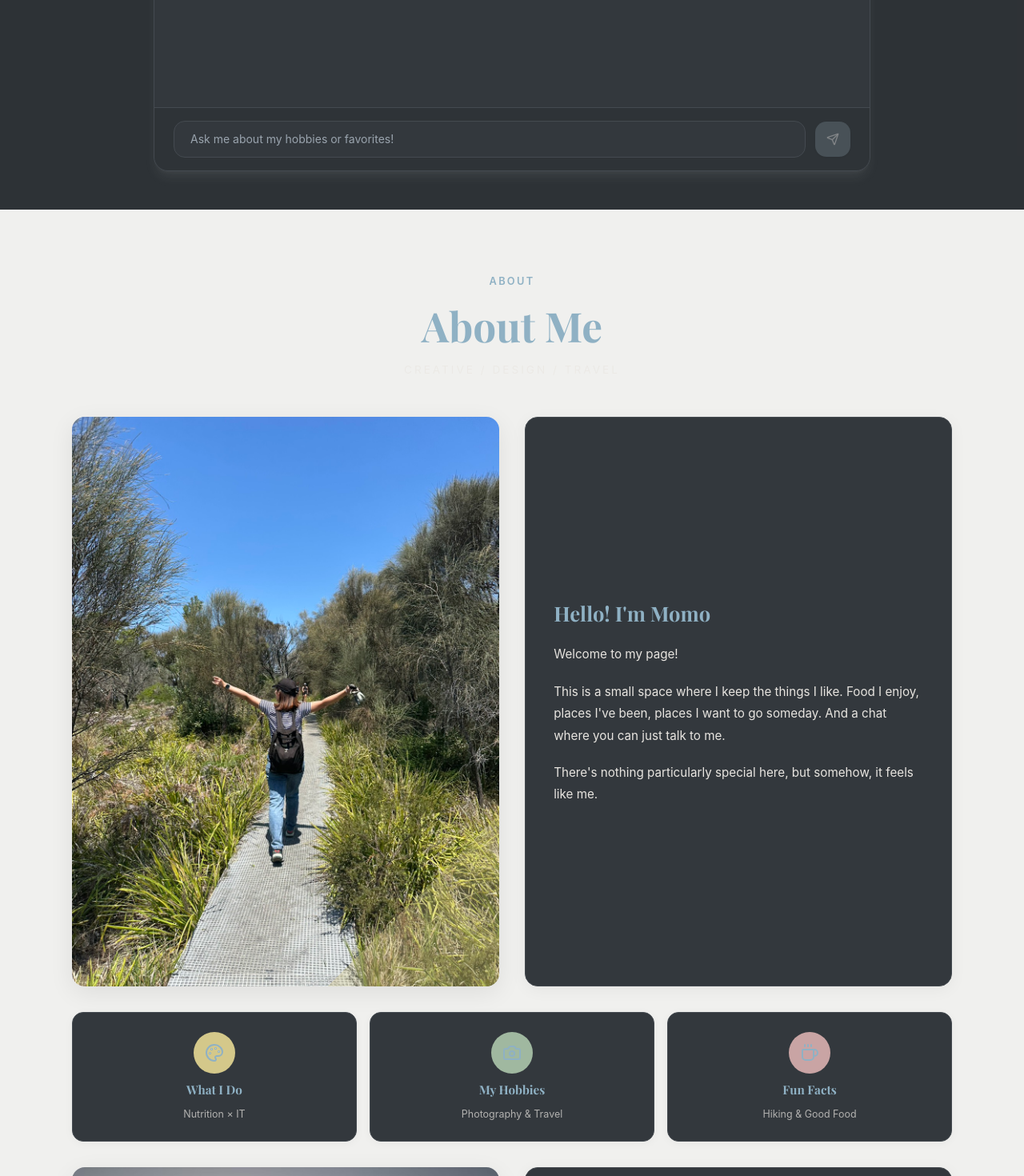
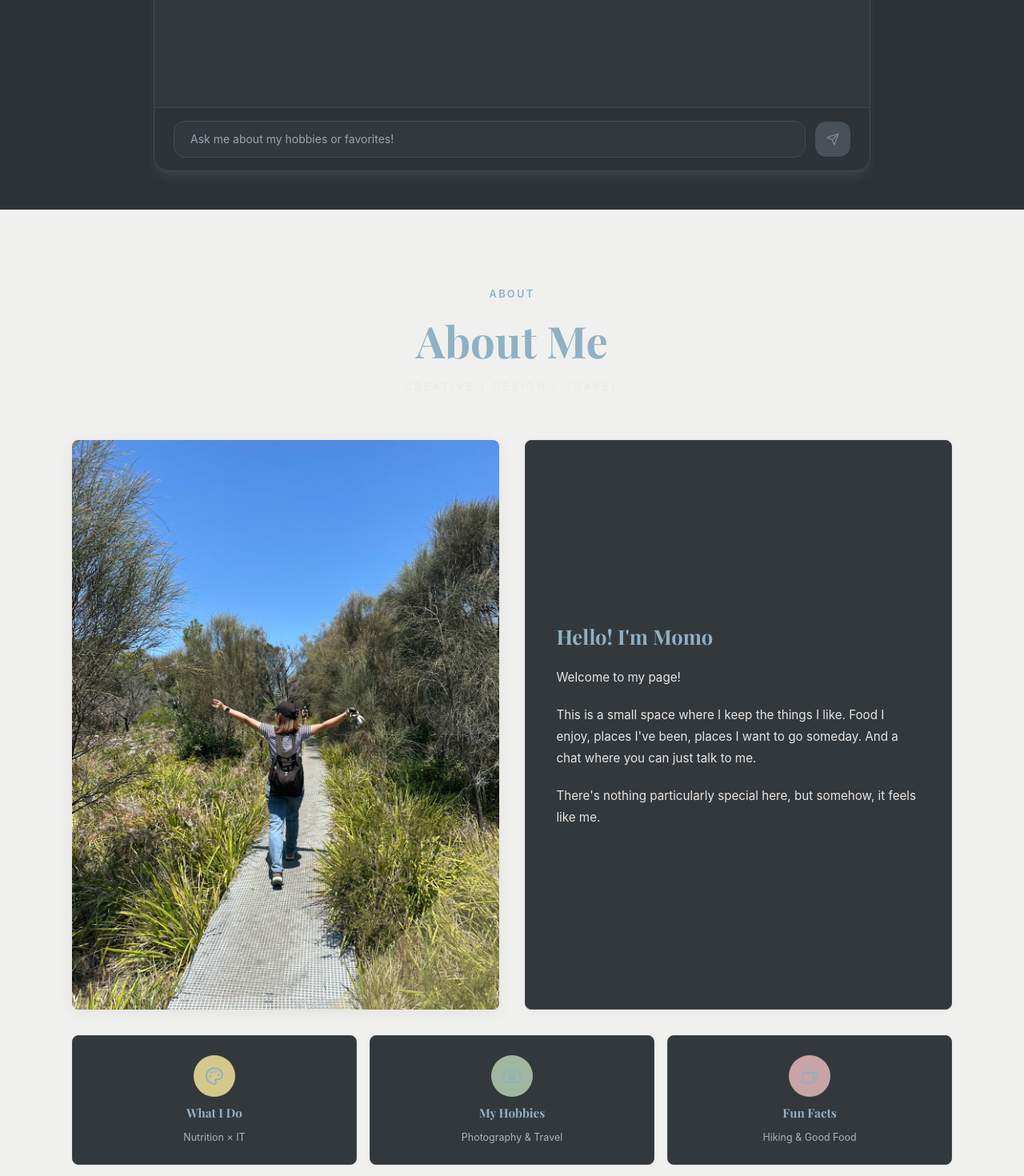
Before and after one commit to momo23546842/minimal-personal-pages, a Next.js app: page / in a window 1280 px wide. Shown: the part 1330-2800 px from the top of the page at 80% size. Built offline with nearby package versions, Linux system fonts and the light colour scheme.

Commit message:
style: editorial visual refinements — softer radius, lighter shadows, more breathing room

```diff
--- a/app/gallery/page.tsx
+++ b/app/gallery/page.tsx
@@ -16,11 +16,11 @@ export default function GalleryPage() {
     : cafe
 
   return (
-    <main className="px-6 py-16">
+    <main className="px-6 py-20">
       <div className="mx-auto max-w-5xl">
         <div className="flex items-center justify-between mb-6">
           <div>
-            <h1 className="text-3xl font-bold">Gallery</h1>
+            <h1 className="text-3xl font-bold" style={{ fontFamily: "var(--font-playfair), 'Playfair Display', serif" }}>Gallery</h1>
             <p className="text-sm text-muted-foreground">A small collection of favorites.</p>
           </div>
           <div className="hidden sm:block">
--- a/app/globals.css
+++ b/app/globals.css
@@ -49,7 +49,7 @@
   --chart-3: #6b6b6b;
   --chart-4: #a3a3a0;
   --chart-5: #2f2f2f;
-  --radius: 0.625rem;
+  --radius: 0.5rem;
   --sidebar: #f5f5f3;
   --sidebar-foreground: #2f2f2f;
   --sidebar-primary: #5f6b73;
--- a/components/about.module.css
+++ b/components/about.module.css
@@ -3,7 +3,7 @@
    ======================================== */
 
 .section {
-  padding: 5rem 1.5rem;
+  padding: 6rem 1.5rem;
   background-color: var(--color-off-white-alt);
 }
 
@@ -26,7 +26,7 @@
 .heading {
   text-align: center;
   font-family: var(--font-playfair), 'Playfair Display', serif;
-  font-size: clamp(2rem, 4.5vw, 3.2rem);
+  font-size: clamp(2.2rem, 5vw, 3.4rem);
   font-weight: 700;
   color: var(--color-heading);
   margin-bottom: 0.4rem;
@@ -39,7 +39,7 @@
   letter-spacing: 0.22em;
   color: var(--color-blue-gray);
   opacity: 0.6;
-  margin-bottom: 3rem;
+  margin-bottom: 3.5rem;
 }
 
 /* ---- Top grid: hero photo + intro card ---- */
@@ -60,10 +60,10 @@
 /* Hero photo */
 .heroPhoto {
   position: relative;
-  border-radius: 1rem;
+  border-radius: 0.5rem;
   overflow: hidden;
   aspect-ratio: 4 / 5;
-  box-shadow: 0 8px 30px rgba(0, 0, 0, 0.08);
+  box-shadow: 0 4px 20px rgba(0, 0, 0, 0.06);
 }
 
 @media (min-width: 768px) {
@@ -99,9 +99,9 @@
   gap: 1.2rem;
   background: var(--card);
   border: 1px solid var(--border);
-  border-radius: 1rem;
-  padding: 2rem 2.2rem;
-  box-shadow: 0 4px 20px rgba(0, 0, 0, 0.05);
+  border-radius: 0.5rem;
+  padding: 2.2rem 2.4rem;
+  box-shadow: 0 2px 12px rgba(0, 0, 0, 0.04);
 }
 
 .introTitle {
@@ -133,15 +133,15 @@
   gap: 0.6rem;
   background: var(--card);
   border: 1px solid var(--border);
-  border-radius: 0.875rem;
+  border-radius: 0.5rem;
   padding: 1.5rem 1rem;
-  box-shadow: 0 2px 12px rgba(0, 0, 0, 0.04);
+  box-shadow: 0 1px 6px rgba(0, 0, 0, 0.03);
   transition: transform 0.2s ease, box-shadow 0.2s ease;
 }
 
 .iconCard:hover {
-  transform: translateY(-3px);
-  box-shadow: 0 6px 20px rgba(0, 0, 0, 0.08);
+  transform: translateY(-2px);
+  box-shadow: 0 4px 14px rgba(0, 0, 0, 0.06);
 }
 
 .iconCircle {
@@ -184,10 +184,10 @@
 
 .lifestylePhoto {
   position: relative;
-  border-radius: 1rem;
+  border-radius: 0.5rem;
   overflow: hidden;
   aspect-ratio: 4 / 3;
-  box-shadow: 0 8px 30px rgba(0, 0, 0, 0.08);
+  box-shadow: 0 4px 20px rgba(0, 0, 0, 0.06);
 }
 
 .lifestylePhoto img {
@@ -204,9 +204,9 @@
   gap: 1rem;
   background: var(--card);
   border: 1px solid var(--border);
-  border-radius: 1rem;
-  padding: 2rem 2.2rem;
-  box-shadow: 0 4px 20px rgba(0, 0, 0, 0.05);
+  border-radius: 0.5rem;
+  padding: 2.2rem 2.4rem;
+  box-shadow: 0 2px 12px rgba(0, 0, 0, 0.04);
 }
 
 .skillsTitle {
--- a/components/contact.tsx
+++ b/components/contact.tsx
@@ -31,7 +31,7 @@ export function Contact() {
   }
 
   return (
-    <section id="contact" className="relative px-6 py-28">
+    <section id="contact" className="relative px-6 py-32">
       <div className="pointer-events-none absolute inset-0 bg-card/40" />
 
       <div className="relative mx-auto max-w-4xl">
@@ -66,7 +66,7 @@ export function Contact() {
           </div>
 
           <form
-            className="flex flex-col gap-4 rounded-xl border border-border bg-card p-6 shadow-md shadow-foreground/6"
+            className="flex flex-col gap-4 rounded-lg border border-border bg-card p-6 shadow-[0_2px_12px_rgba(0,0,0,0.04)]"
             onSubmit={handleSubmit}
           >
             <div className="flex flex-col gap-1.5">
--- a/components/favorites.tsx
+++ b/components/favorites.tsx
@@ -16,8 +16,8 @@ export function FavoritesGrid({ items }: { items: FavItem[] }) {
   return (
     <div className="grid gap-4 grid-cols-1 sm:grid-cols-2 lg:grid-cols-3 auto-rows-[1fr]">
       {items.map((it, idx) => (
-        <div key={idx} className="group rounded-xl border border-border bg-card p-4 shadow-sm h-full flex flex-col">
-          <div className="relative w-full aspect-square rounded-md overflow-hidden">
+        <div key={idx} className="group rounded-lg border border-border bg-card p-4 shadow-[0_1px_6px_rgba(0,0,0,0.03)] h-full flex flex-col">
+          <div className="relative w-full aspect-square rounded-sm overflow-hidden">
             {it.image ? (
               <Image src={it.image} alt={it.title} fill className="object-cover" />
             ) : (
--- a/components/hero.module.css
+++ b/components/hero.module.css
@@ -67,10 +67,10 @@
 .subtitle {
   font-family: var(--font-sans);
   font-size: clamp(0.95rem, 1.6vw, 1.1rem);
-  line-height: 1.8;
+  line-height: 1.85;
   color: var(--color-blue-gray);
   opacity: 0.8;
-  max-width: 420px;
+  max-width: 440px;
   white-space: pre-line;
 }
 
@@ -95,7 +95,7 @@
 .cta:hover {
   background-color: #5F6F79;
   transform: translateY(-2px);
-  box-shadow: 0 8px 24px rgba(111, 127, 137, 0.25);
+  box-shadow: 0 6px 18px rgba(111, 127, 137, 0.2);
 }
 
 /* ---- Right: photo side ---- */
@@ -110,6 +110,7 @@
   max-width: 440px;
   aspect-ratio: 3 / 4;
   overflow: hidden;
+  border-radius: 2px;
 }
 
 .photoFrame img {
```
